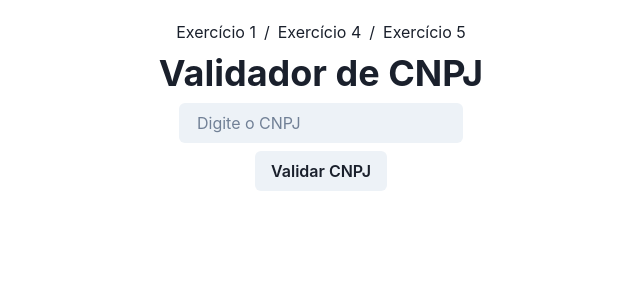
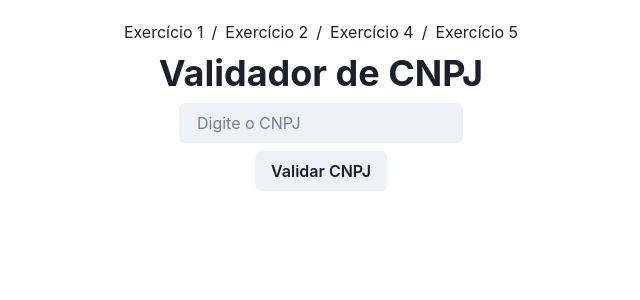
Before and after one commit to EnriqueIzel2/test_codex, a React (Vite) app: page / in a window 1280 px wide. Shown: the top 300 px of the page, without its empty margins (319-959 px from the left). Built offline with nearby package versions, Linux system fonts and the light colour scheme.

Commit message:
feat: create BreadcrumbItem for exercise2

```diff
--- a/src/App.jsx
+++ b/src/App.jsx
@@ -64,6 +64,12 @@ function App() {
 
           <BreadcrumbItem>
             <BreadcrumbLink>
+              <Link to="/exercise2">Exercício 2</Link>
+            </BreadcrumbLink>
+          </BreadcrumbItem>
+
+          <BreadcrumbItem>
+            <BreadcrumbLink>
               <Link to="/exercise4">Exercício 4</Link>
             </BreadcrumbLink>
           </BreadcrumbItem>
```
